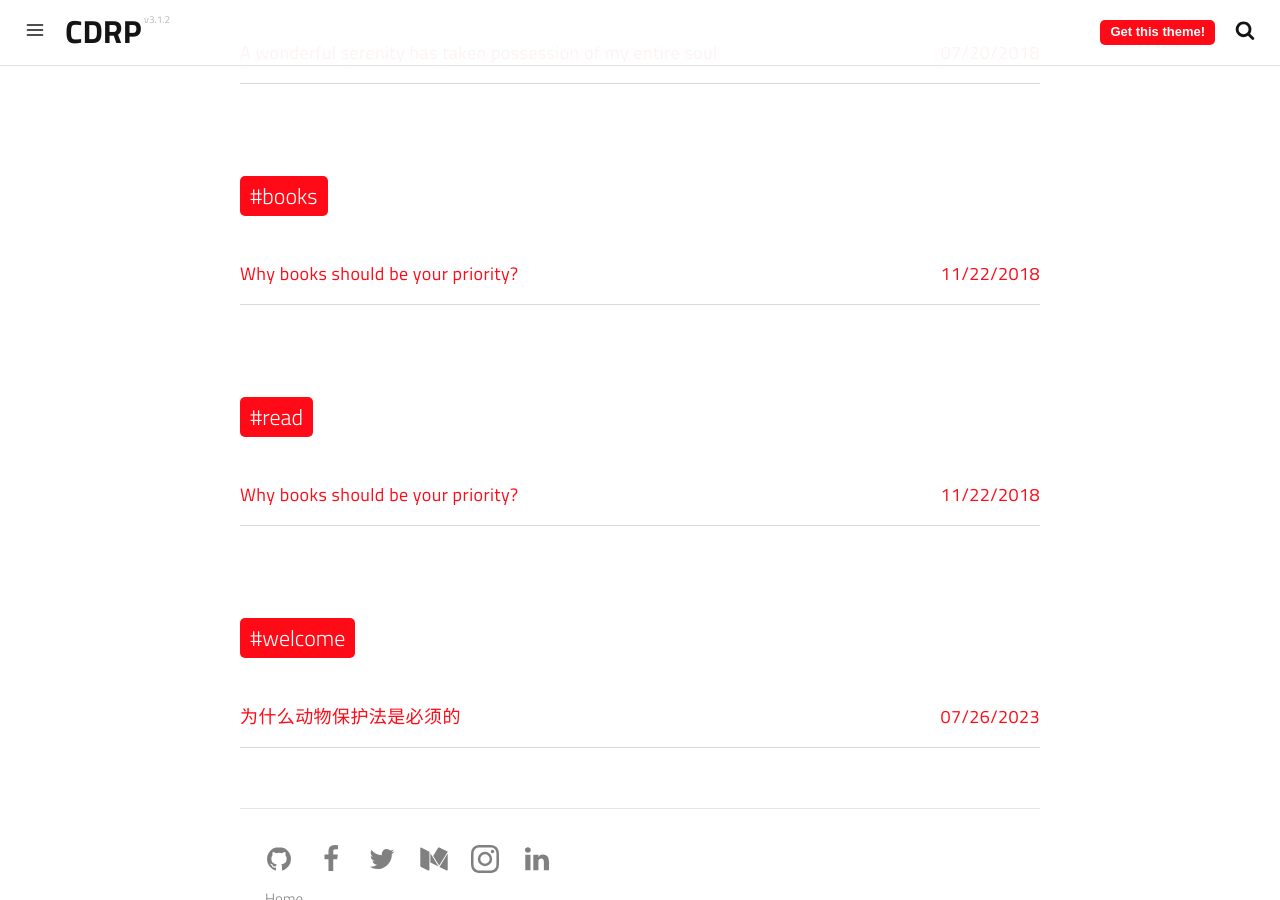
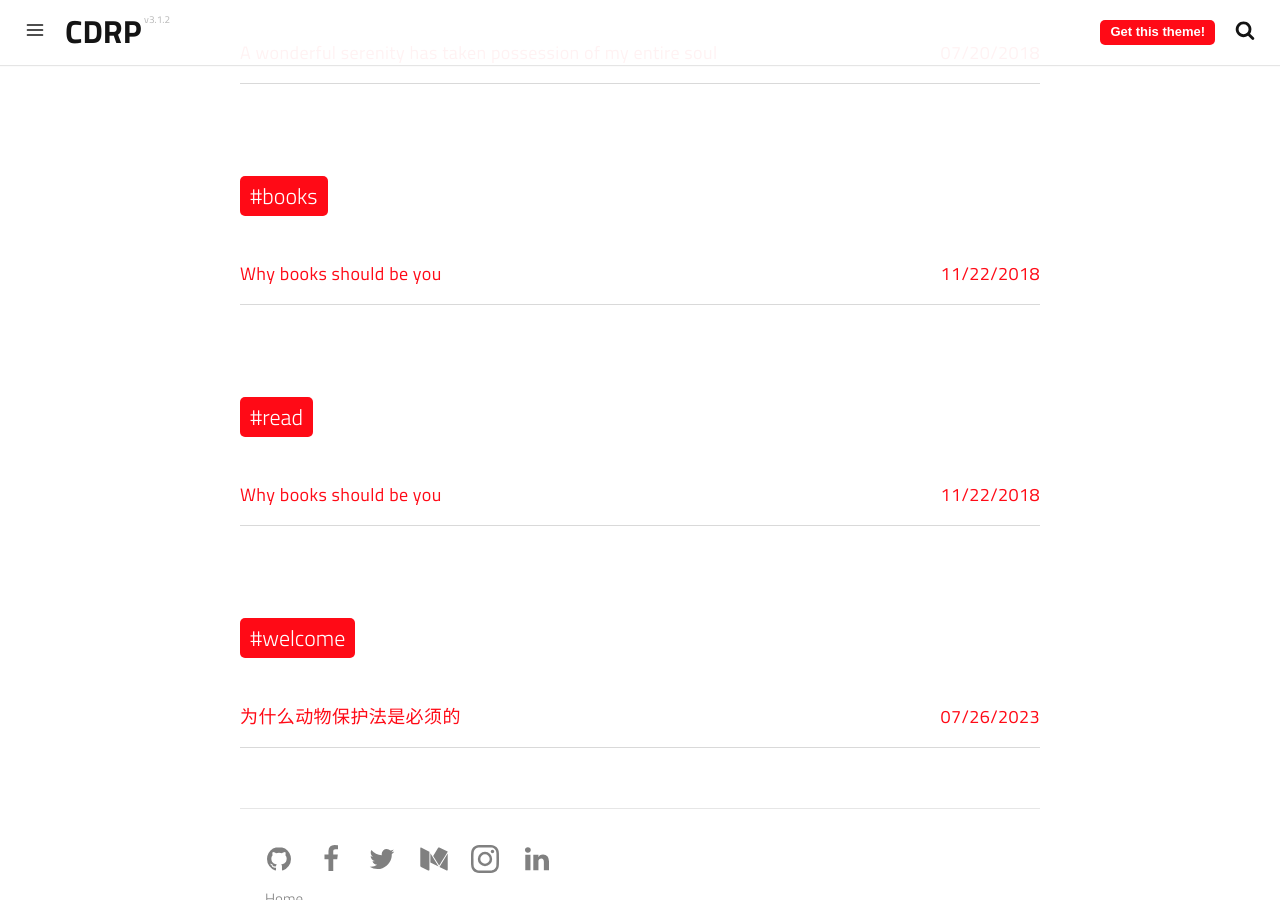
Before and after one commit to Yukikaze924/Yukikaze924.github.io, a Jekyll site: the page built from tags.html, in a window 1280 px wide and 900 px high, scrolled down 6471 px. Built offline with Jekyll 4.4.1, drawn with Linux system fonts in a browser that asks for light colours; a script that is not in the unit is left out.

Commit message:
Update 2010-03-03-why-books-should-be-your-priority.md

```diff
--- a/_posts/2010-03-03-why-books-should-be-your-priority.md
+++ b/_posts/2010-03-03-why-books-should-be-your-priority.md
@@ -1,7 +1,7 @@
 ---
 date: 2018-11-22 12:26:40
 layout: post
-title: Why books should be your priority?
+title: Why books should be you
 subtitle: Lorem ipsum dolor sit amet, consectetur adipisicing elit.
 description: Lorem ipsum dolor sit amet, consectetur adipisicing elit, sed do eiusmod tempor incididunt ut labore et dolore magna aliqua.
 image: https://res.cloudinary.com/dm7h7e8xj/image/upload/v1559822138/theme9_v273a9.jpg
```
